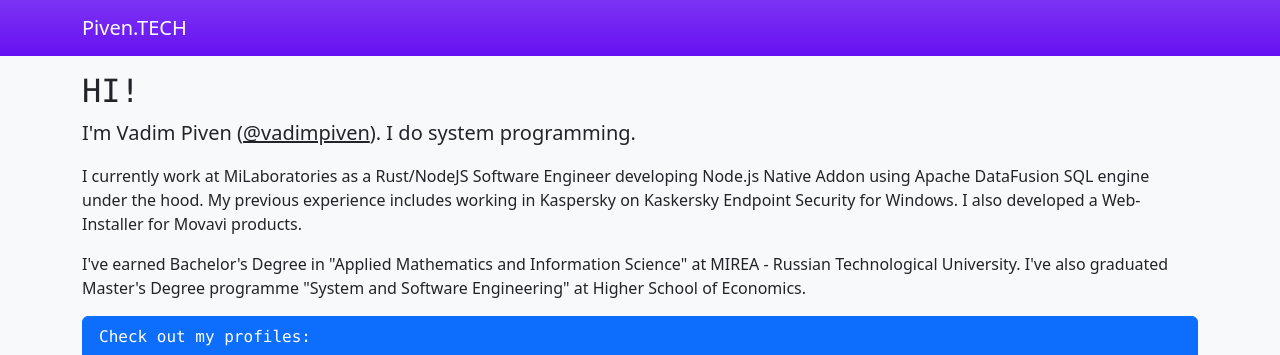
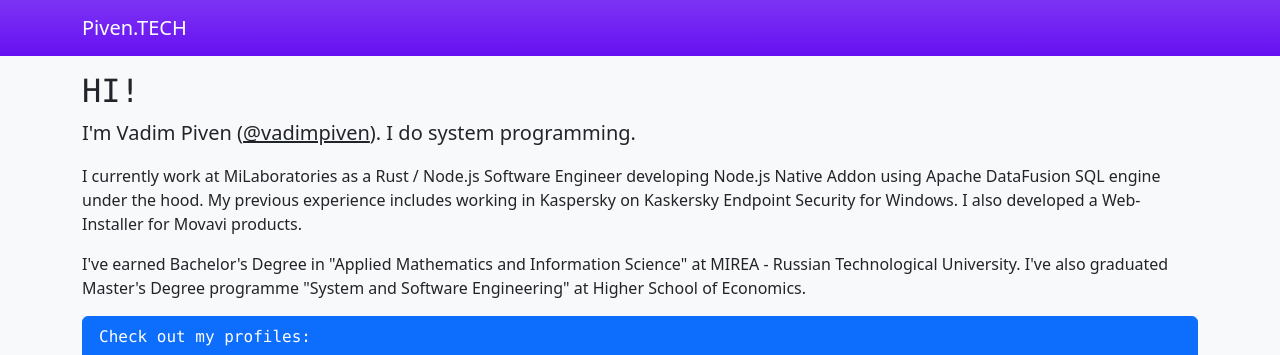
Before and after one commit to vadimpiven/vadimpiven, a Jekyll site: the page built from index.html, in a window 1280 px wide. Shown: the top 355 px of the page. Built offline with Jekyll 4.4.1, drawn with Linux system fonts in a browser that asks for light colours.

Commit message:
Update index.html

```diff
--- a/index.html
+++ b/index.html
@@ -4,7 +4,7 @@ title: Home
 <h2 class="font-monospace">HI!</h2>
 
 <p class="lead">I'm Vadim Piven (<a href="https://t.me/vadimpiven" class="link-dark">@vadimpiven</a>). I do system programming.</p>
-<p>I currently work at MiLaboratories as a Rust/NodeJS Software Engineer developing Node.js Native Addon using
+<p>I currently work at MiLaboratories as a Rust / Node.js Software Engineer developing Node.js Native Addon using
      Apache DataFusion SQL engine under the hood.
    My previous experience includes working in Kaspersky on Kaskersky Endpoint Security for Windows.
    I also developed a Web-Installer for Movavi products.</p>
```
